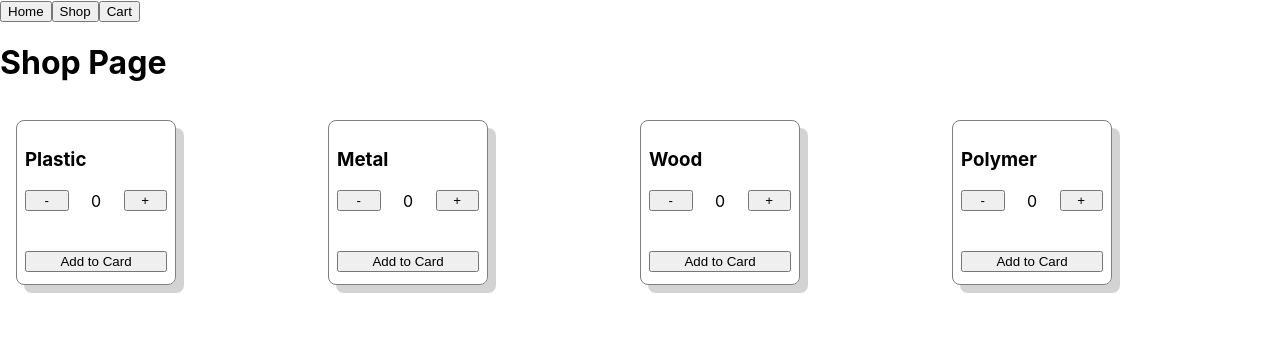
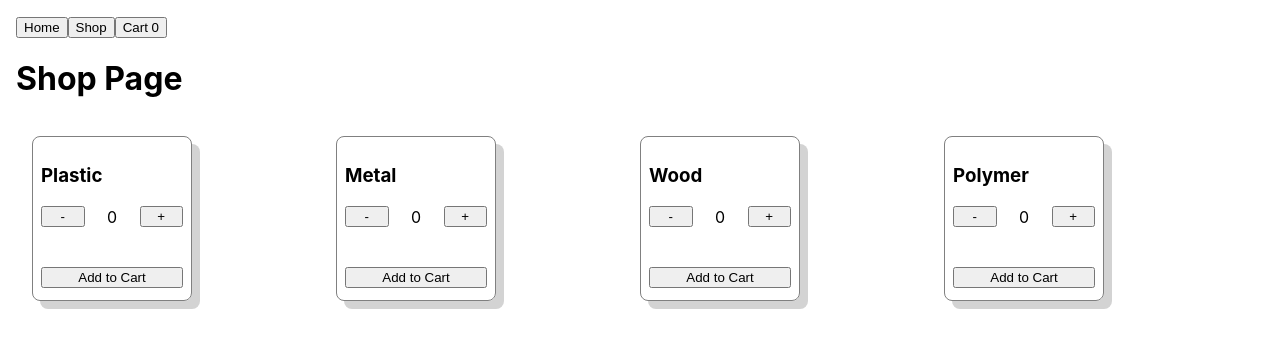
Before and after one commit to Nutty-Nuts/shopping-cart, a React (Create React App) app: page /shop in a window 1280 px wide. Shown: the top 348 px of the page. Built offline with nearby package versions, Linux system fonts and the light colour scheme.

Commit message:
initial cart implementation

```diff
--- a/src/RouteSwitch.jsx
+++ b/src/RouteSwitch.jsx
@@ -1,4 +1,4 @@
-import React from "react";
+import React, { useState, useEffect } from "react";
 import { BrowserRouter, Routes, Route } from "react-router-dom";
 
 import HomePage from "./components/home/HomePage";
@@ -6,13 +6,24 @@ import ShopPage from "./components/shop/ShopPage";
 import NavBar from "./components/NavBar";
 
 function RouteSwitch() {
+    const [count, setCount] = useState(0);
+    const [items, setItems] = useState({});
+
+    const handleClick = (e) => {
+        setCount(count + 1);
+        console.log(0);
+    };
+
     return (
         <div>
-            <NavBar />
+            <NavBar cart={"Cart " + count} />
             <BrowserRouter>
                 <Routes>
                     <Route path="/" element={<HomePage />} />
-                    <Route path="/shop" element={<ShopPage />} />
+                    <Route
+                        path="/shop"
+                        element={<ShopPage click={handleClick} />}
+                    />
                 </Routes>
             </BrowserRouter>
         </div>
--- a/src/components/NavBar.jsx
+++ b/src/components/NavBar.jsx
@@ -1,6 +1,6 @@
 import React from "react";
 
-function NavBar() {
+function NavBar(props) {
     return (
         <div>
             <a href="/">
@@ -11,7 +11,7 @@ function NavBar() {
                 <button>Shop</button>
             </a>
 
-            <button>Cart</button>
+            <button>{props.cart}</button>
         </div>
     );
 }
--- a/src/components/shop/ShopItem.jsx
+++ b/src/components/shop/ShopItem.jsx
@@ -28,7 +28,7 @@ function ShopItem(props) {
     };
 
     return (
-        <div className={styles.shopItem}>
+        <div id={props.id} className={styles.shopItem}>
             <h3>{props.product}</h3>
             <div className={styles.itemAmount}>
                 <button
@@ -48,7 +48,9 @@ function ShopItem(props) {
                 </button>
             </div>
             <br />
-            <button className="submitCart">Add to Card</button>
+            <button onClick={props.click} id="submitCart">
+                Add to Cart
+            </button>
         </div>
     );
 }
--- a/src/components/shop/ShopPage.jsx
+++ b/src/components/shop/ShopPage.jsx
@@ -3,15 +3,15 @@ import ShopItem from "./ShopItem";
 
 import styles from "../../styles/ShopPage.module.css";
 
-function ShopPage() {
+function ShopPage(props) {
     return (
         <div>
             <h1>Shop Page</h1>
             <div className={styles.shopDisplay}>
-                <ShopItem product="Plastic" />
-                <ShopItem product="Metal" />
-                <ShopItem product="Wood" />
-                <ShopItem product="Polymer" />
+                <ShopItem click={props.click} id="plastic" product="Plastic" />
+                <ShopItem click={props.click} id="metal" product="Metal" />
+                <ShopItem click={props.click} id="wood" product="Wood" />
+                <ShopItem click={props.click} id="polymer" product="Polymer" />
             </div>
         </div>
     );
--- a/src/styles/ShopPage.module.css
+++ b/src/styles/ShopPage.module.css
@@ -1,3 +1,6 @@
+body {
+    padding: 1rem;
+}
 .shopDisplay {
     display: grid;
     grid-template-columns: repeat(auto-fit, minmax(10rem, 1fr));
```
